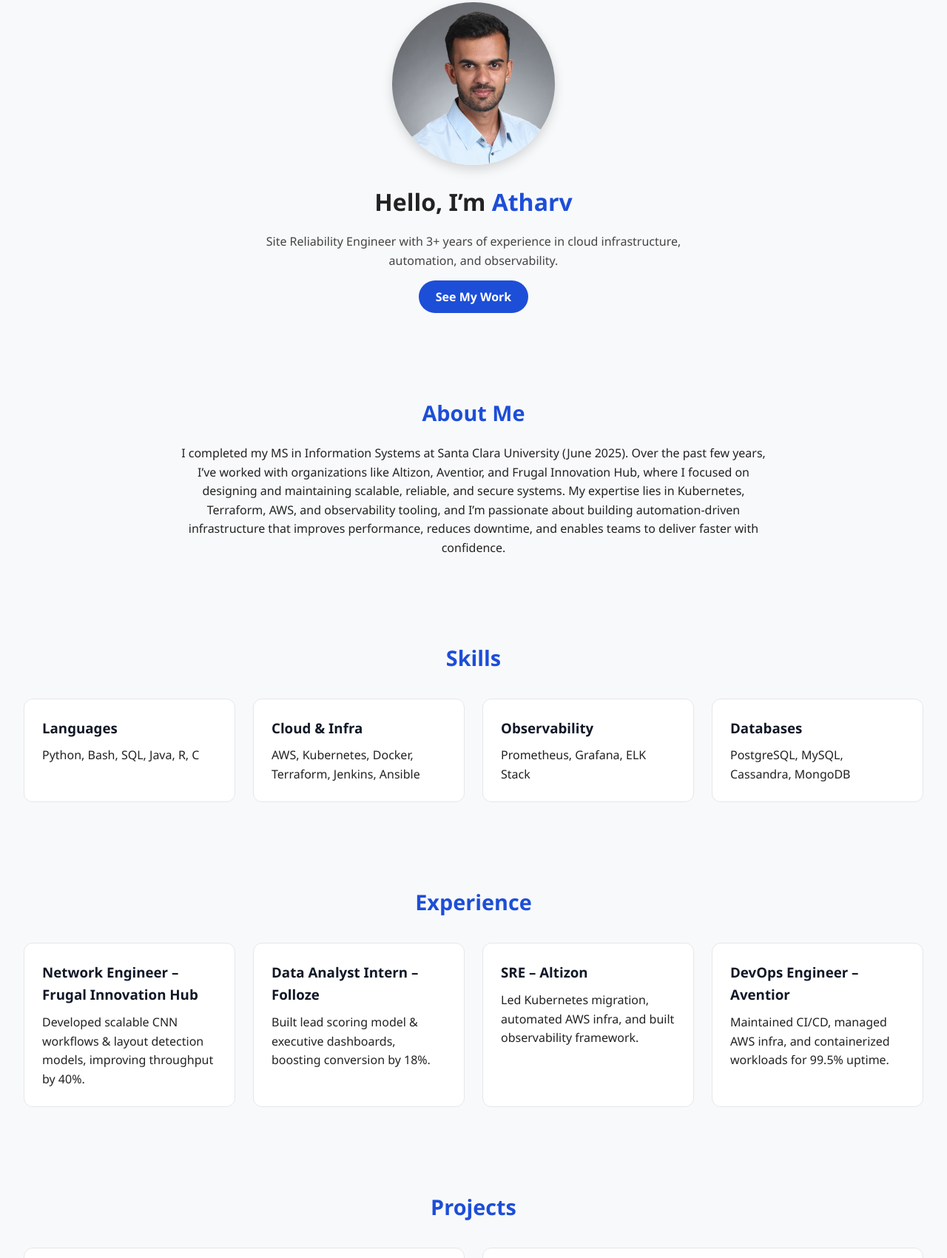
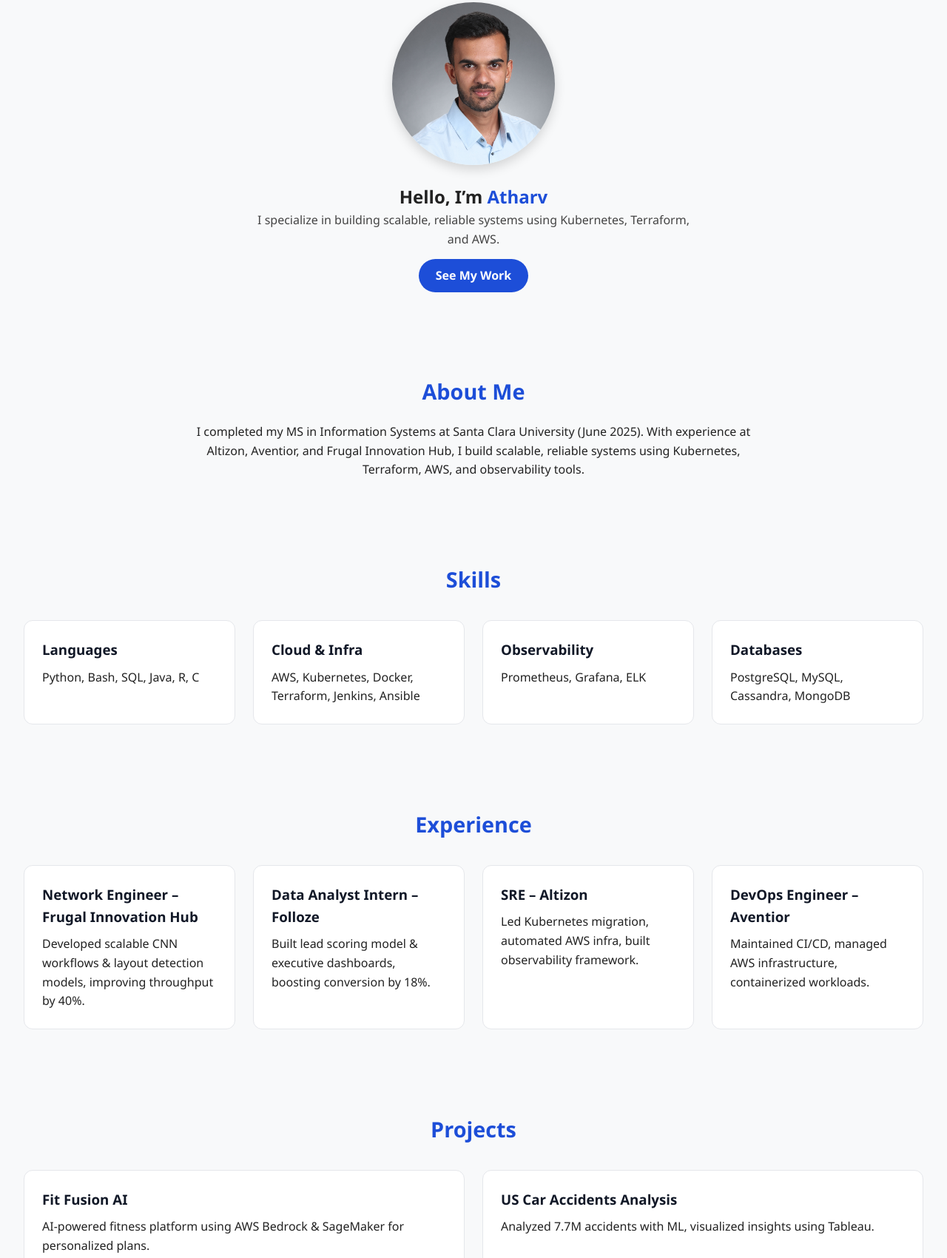
Before and after one commit to Atharv217/Atharv217.github.io, a plain HTML site: page index.html in a window 1280 px wide. Shown: the part 130-1830 px from the top of the page at 74% size. Drawn offline with Linux system fonts and the light colour scheme.

Commit message:
Update index.html

```diff
--- a/index.html
+++ b/index.html
@@ -1,16 +1,16 @@
 <!DOCTYPE html>
 <html lang="en">
 <head>
-  <meta charset="UTF-8">
-  <meta name="viewport" content="width=device-width, initial-scale=1.0">
-  <title>Atharv Panchpor - Portfolio</title>
-  <link rel="stylesheet" href="style.css">
+  <meta charset="UTF-8" />
+  <meta name="viewport" content="width=device-width, initial-scale=1.0" />
+  <title>Atharv Panchpor | Portfolio</title>
+  <link rel="stylesheet" href="style.css" />
+  <!-- You can include a link for icon fonts or Google Fonts if desired -->
 </head>
 <body>
-  <!-- Navbar -->
   <header>
     <nav class="navbar">
-      <h1 class="logo">Atharv Panchpor</h1>
+      <div class="logo">Atharv Panchpor</div>
       <ul class="nav-links">
         <li><a href="#about">About</a></li>
         <li><a href="#skills">Skills</a></li>
@@ -21,38 +21,35 @@
     </nav>
   </header>
 
-  <!-- Hero -->
   <section class="hero">
-    <img src="https://raw.githubusercontent.com/Atharv217/Atharv217.github.io/main/DJR32521.JPG"
-     alt="Atharv Panchpor" class="profile-img">
-    <div class="hero-text">
-      <h2>Hello, I’m <span>Atharv</span></h2>
-      <p>Site Reliability Engineer with 3+ years of experience in cloud infrastructure, automation, and observability.</p>
-      <a href="#projects" class="btn">See My Work</a>
+    <div class="hero-inner">
+      <img src="DJR32521.JPG" alt="Atharv Panchpor" class="profile-img" />
+      <div class="hero-text">
+        <h1>Hello, I’m <span>Atharv</span></h1>
+        <p>I specialize in building scalable, reliable systems using Kubernetes, Terraform, and AWS.</p>
+        <a href="#projects" class="btn">See My Work</a>
+      </div>
     </div>
   </section>
 
-  <!-- About -->
-  <section id="about" class="section">
+  <section id="about" class="section about">
     <h2>About Me</h2>
     <p>
-      I completed my MS in Information Systems at Santa Clara University (June 2025). Over the past few years, I’ve worked with organizations like Altizon, Aventior, and Frugal Innovation Hub, where I focused on designing and maintaining scalable, reliable, and secure systems. My expertise lies in Kubernetes, Terraform, AWS, and observability tooling, and I’m passionate about building automation-driven infrastructure that improves performance, reduces downtime, and enables teams to deliver faster with confidence.
+      I completed my MS in Information Systems at Santa Clara University (June 2025). With experience at Altizon, Aventior, and Frugal Innovation Hub, I build scalable, reliable systems using Kubernetes, Terraform, AWS, and observability tools.
     </p>
   </section>
 
-  <!-- Skills -->
-  <section id="skills" class="section">
+  <section id="skills" class="section skills">
     <h2>Skills</h2>
     <div class="card-grid">
       <div class="card"><h3>Languages</h3><p>Python, Bash, SQL, Java, R, C</p></div>
       <div class="card"><h3>Cloud & Infra</h3><p>AWS, Kubernetes, Docker, Terraform, Jenkins, Ansible</p></div>
-      <div class="card"><h3>Observability</h3><p>Prometheus, Grafana, ELK Stack</p></div>
+      <div class="card"><h3>Observability</h3><p>Prometheus, Grafana, ELK</p></div>
       <div class="card"><h3>Databases</h3><p>PostgreSQL, MySQL, Cassandra, MongoDB</p></div>
     </div>
   </section>
 
-  <!-- Experience -->
-  <section id="experience" class="section">
+  <section id="experience" class="section experience">
     <h2>Experience</h2>
     <div class="card-grid">
       <div class="card">
@@ -65,31 +62,29 @@
       </div>
       <div class="card">
         <h3>SRE – Altizon</h3>
-        <p>Led Kubernetes migration, automated AWS infra, and built observability framework.</p>
+        <p>Led Kubernetes migration, automated AWS infra, built observability framework.</p>
       </div>
       <div class="card">
         <h3>DevOps Engineer – Aventior</h3>
-        <p>Maintained CI/CD, managed AWS infra, and containerized workloads for 99.5% uptime.</p>
+        <p>Maintained CI/CD, managed AWS infrastructure, containerized workloads.</p>
       </div>
     </div>
   </section>
 
-  <!-- Projects -->
-  <section id="projects" class="section">
+  <section id="projects" class="section projects">
     <h2>Projects</h2>
     <div class="card-grid">
       <div class="card">
         <h3>Fit Fusion AI</h3>
-        <p>AI-powered fitness platform with AWS Bedrock & SageMaker for personalized plans.</p>
+        <p>AI-powered fitness platform using AWS Bedrock & SageMaker for personalized plans.</p>
       </div>
       <div class="card">
         <h3>US Car Accidents Analysis</h3>
-        <p>Analyzed 7.7M accidents with ML (82% accuracy), visualized insights with Tableau.</p>
+        <p>Analyzed 7.7M accidents with ML, visualized insights using Tableau.</p>
       </div>
     </div>
   </section>
 
-  <!-- Contact -->
   <section id="contact" class="section contact">
     <h2>Contact Me</h2>
     <p>Email: <a href="mailto:atharv.panchpor21@gmail.com">atharv.panchpor21@gmail.com</a></p>
```
